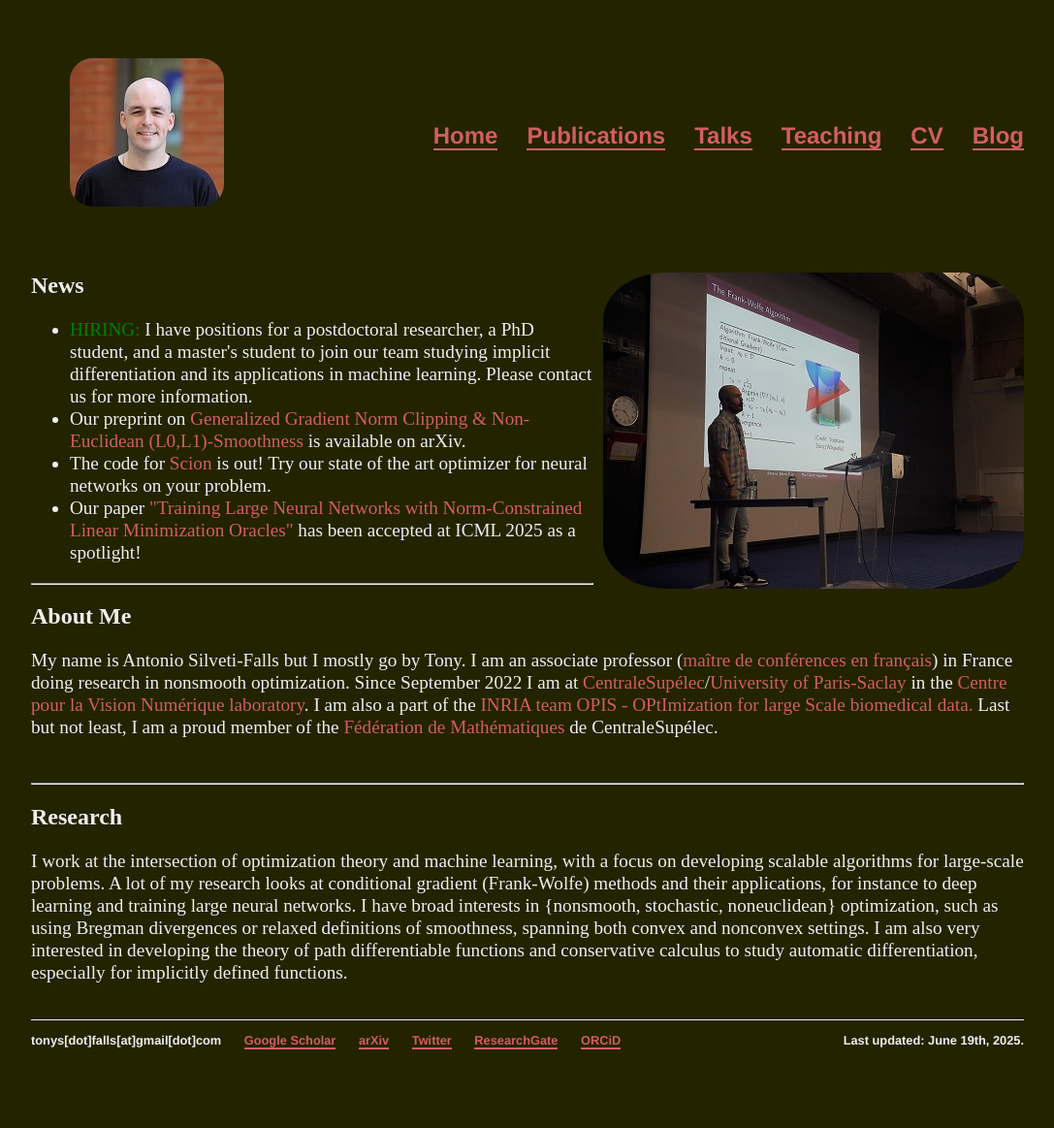
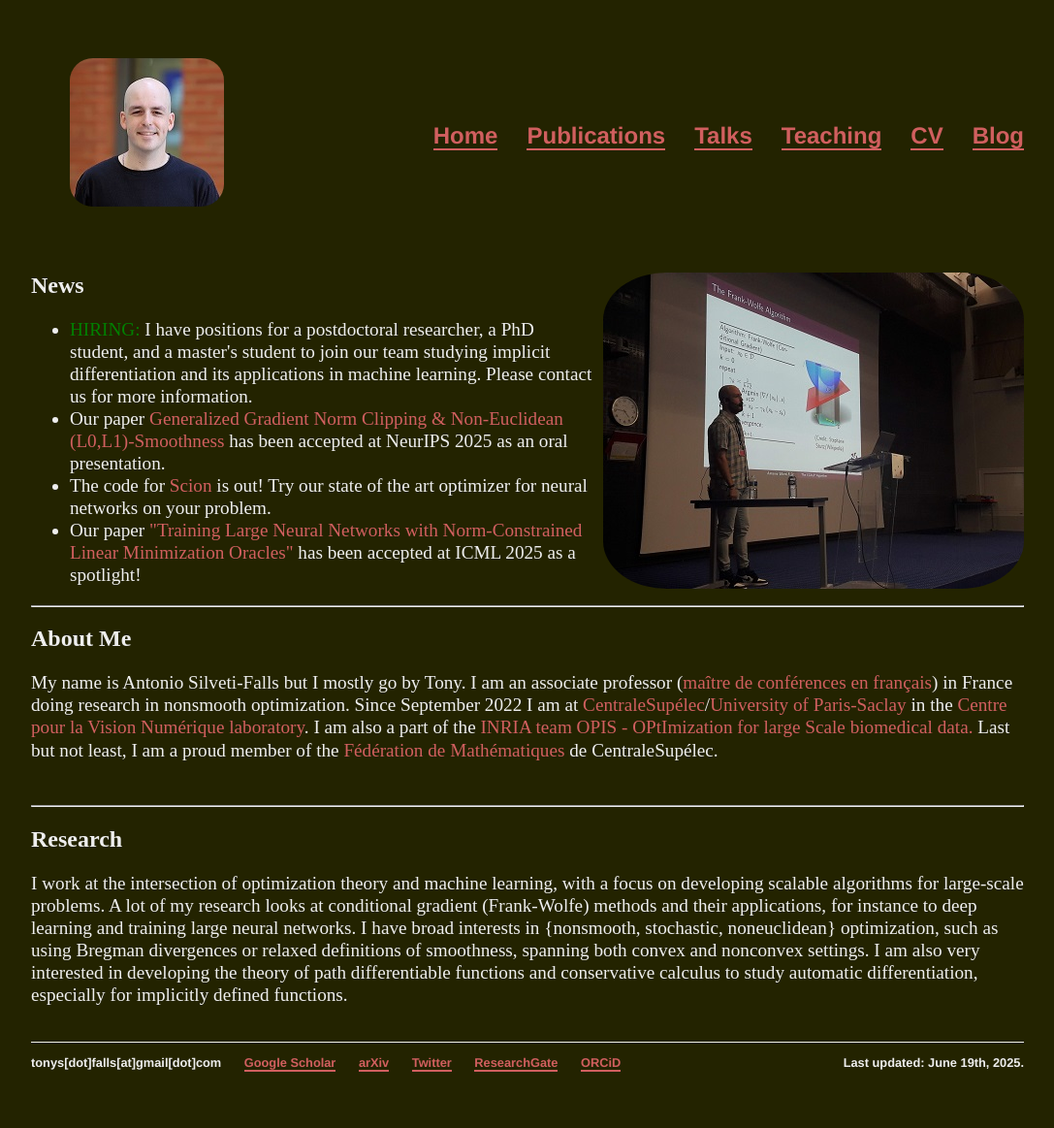
Before and after one commit to tonysf/tonysf.github.io, a Jekyll site: the page built from index.html, in a window 1280 px wide. Shown: the whole page at 97% size, without its empty margins (96-1183 px from the left). Built offline with Jekyll 4.4.1, drawn with Linux system fonts in a browser that asks for light colours; before the commit the page ends 1140 px from its top, so only the background shows below that.

Commit message:
neurips acceptance

```diff
--- a/index.html
+++ b/index.html
@@ -12,7 +12,7 @@ title: Homepage of Antonio (Tony) SILVETI-FALLS
         <span style="color: green;">HIRING:</span> I have positions for a postdoctoral researcher, a PhD student, and a master's student to join our team studying implicit differentiation and its applications in machine learning. Please contact us for more information.
     </li>
     <li>
-        Our preprint on <a href="https://arxiv.org/abs/2506.01913">Generalized Gradient Norm Clipping & Non-Euclidean (L0,L1)-Smoothness</a> is available on arXiv.
+        Our paper <a href="https://arxiv.org/abs/2506.01913">Generalized Gradient Norm Clipping & Non-Euclidean (L0,L1)-Smoothness</a> has been accepted at NeurIPS 2025 as an oral presentation.
     </li>
     <li>
         The code for <a href="https://github.com/LIONS-EPFL/scion">Scion</a> is out! Try our state of the art optimizer for neural networks on your problem.
```
Also changed, not shown: 1 other file.
